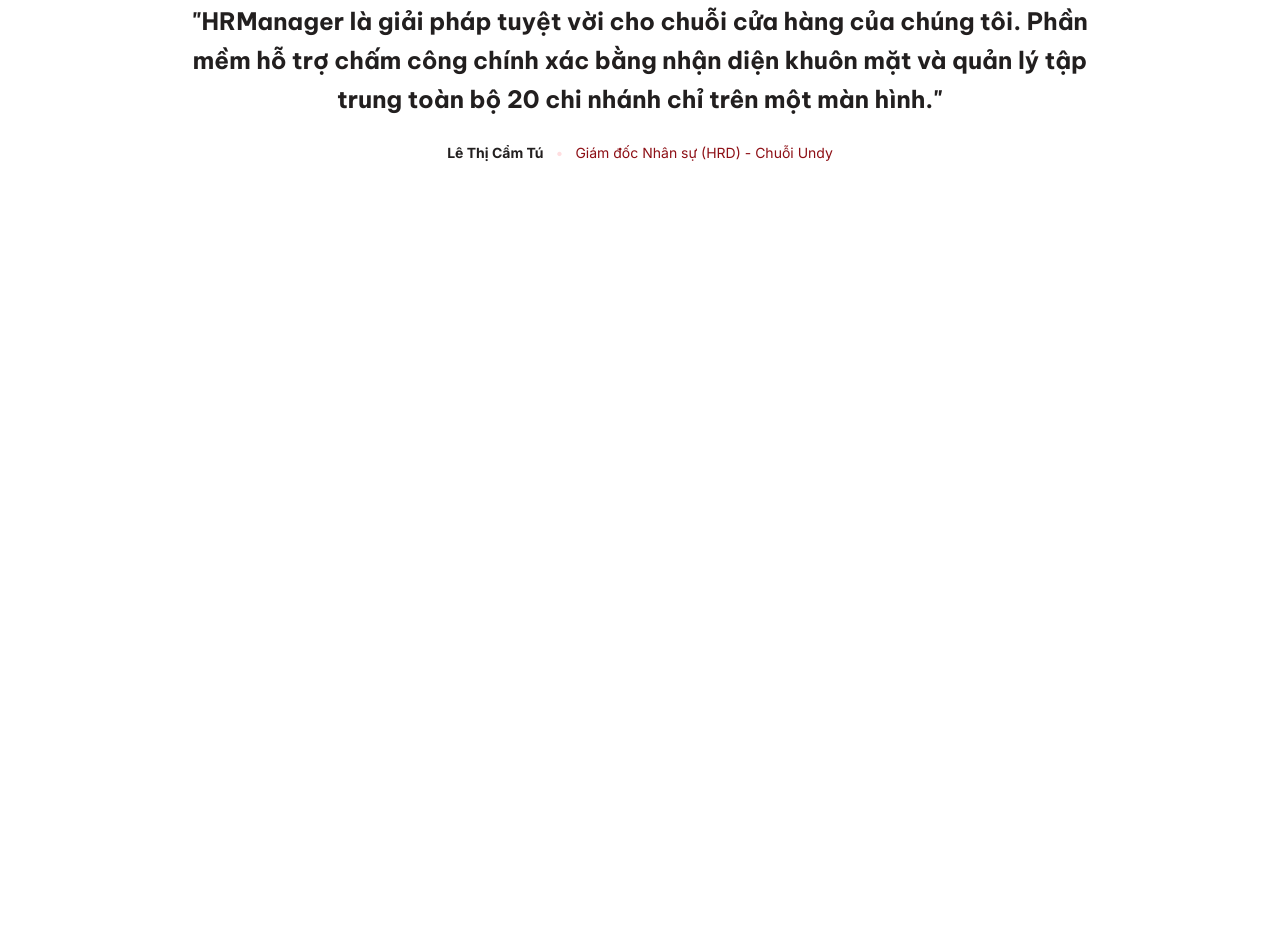
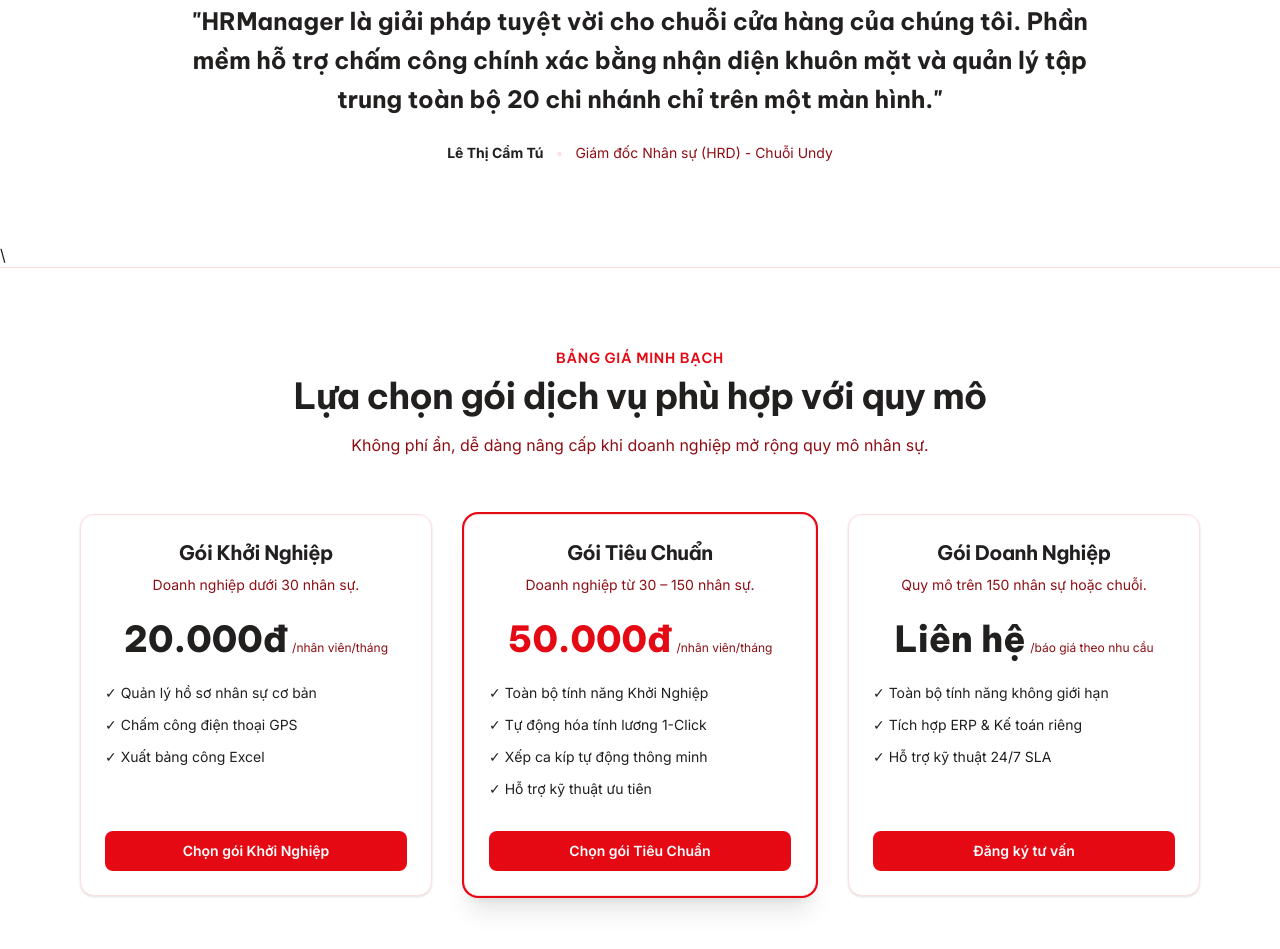
Before and after one commit to vkhanh2012/tkw_2354050051_khanh, a website: page index.html in a window 1280 px wide. Shown: the part 2649-3598 px from the top of the page. Before the commit the page ends 2892 px from the top, so only its background shows below. Drawn offline with Linux system fonts and the light colour scheme.

Commit message:
section pricing

```diff
--- a/index.html
+++ b/index.html
@@ -213,6 +213,70 @@
                 </figcaption>
             </figure>
         </section>
+        \ <!-- 7. PRICING / BẢNG GIÁ (ÁP DỤNG @apply container-sm, pricing-card, price-amount, price-unit, price-feature-item) -->
+        <section id="bang-gia" aria-labelledby="bang-gia-title" class="section border-t border-line">
+            <div class="container-sm">
+                <p class="eyebrow">Bảng giá minh bạch</p>
+                <h2 id="bang-gia-title" class="mt-2 text-3xl font-bold sm:text-4xl">
+                    Lựa chọn gói dịch vụ phù hợp với quy mô
+                </h2>
+                <p class="mt-4 text-base leading-relaxed text-muted">
+                    Không phí ẩn, dễ dàng nâng cấp khi doanh nghiệp mở rộng quy mô nhân sự.
+                </p>
+            </div>
+
+            <ul class="mt-14 grid items-stretch gap-8 lg:grid-cols-3">
+                <!-- Thẻ 1 -->
+                <li class="pricing-card">
+                    <h3 class="text-xl font-bold">Gói Khởi Nghiệp</h3>
+                    <p class="mt-2 text-sm text-muted">Doanh nghiệp dưới 30 nhân sự.</p>
+                    <div class="my-6">
+                        <span class="price-amount">20.000đ</span>
+                        <span class="price-unit">/nhân viên/tháng</span>
+                    </div>
+                    <ul class="mb-8 space-y-3 text-left">
+                        <li class="price-feature-item">✓ Quản lý hồ sơ nhân sự cơ bản</li>
+                        <li class="price-feature-item">✓ Chấm công điện thoại GPS</li>
+                        <li class="price-feature-item">✓ Xuất bảng công Excel</li>
+                    </ul>
+                    <a href="#cta" class="btn btn-primary mt-auto w-full">Chọn gói Khởi Nghiệp</a>
+                </li>
+
+                <!-- Thẻ 2 (Nổi bật) -->
+                <li class="pricing-card ring-2 ring-brand-600 shadow-xl">
+                    <h3 class="text-xl font-bold">Gói Tiêu Chuẩn</h3>
+                    <p class="mt-2 text-sm text-muted">Doanh nghiệp từ 30 – 150 nhân sự.</p>
+                    <div class="my-6">
+                        <span class="price-amount text-brand-600">50.000đ</span>
+                        <span class="price-unit">/nhân viên/tháng</span>
+                    </div>
+                    <ul class="mb-8 space-y-3 text-left">
+                        <li class="price-feature-item">✓ Toàn bộ tính năng Khởi Nghiệp</li>
+                        <li class="price-feature-item">✓ Tự động hóa tính lương 1-Click</li>
+                        <li class="price-feature-item">✓ Xếp ca kíp tự động thông minh</li>
+                        <li class="price-feature-item">✓ Hỗ trợ kỹ thuật ưu tiên</li>
+                    </ul>
+                    <a href="#cta" class="btn btn-primary mt-auto w-full">Chọn gói Tiêu Chuẩn</a>
+                </li>
+
+                <!-- Thẻ 3 -->
+                <li class="pricing-card">
+                    <h3 class="text-xl font-bold">Gói Doanh Nghiệp</h3>
+                    <p class="mt-2 text-sm text-muted">Quy mô trên 150 nhân sự hoặc chuỗi.</p>
+                    <div class="my-6">
+                        <span class="price-amount">Liên hệ</span>
+                        <span class="price-unit">/báo giá theo nhu cầu</span>
+                    </div>
+                    <ul class="mb-8 space-y-3 text-left">
+                        <li class="price-feature-item">✓ Toàn bộ tính năng không giới hạn</li>
+                        <li class="price-feature-item">✓ Tích hợp ERP & Kế toán riêng</li>
+                        <li class="price-feature-item">✓ Hỗ trợ kỹ thuật 24/7 SLA</li>
+                    </ul>
+                    <a href="#cta" class="btn btn-primary mt-auto w-full">Đăng ký tư vấn</a>
+                </li>
+            </ul>
+        </section>
+
 
 
 
```
